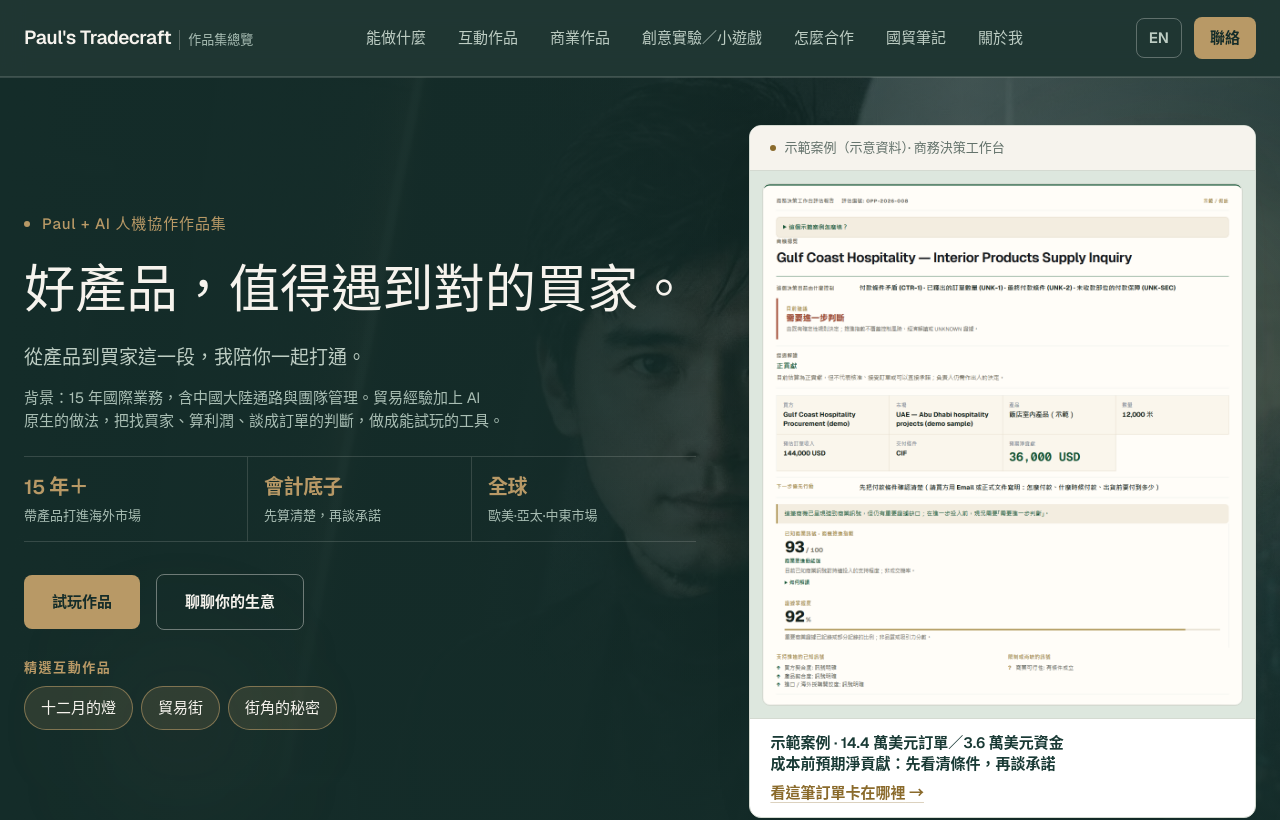
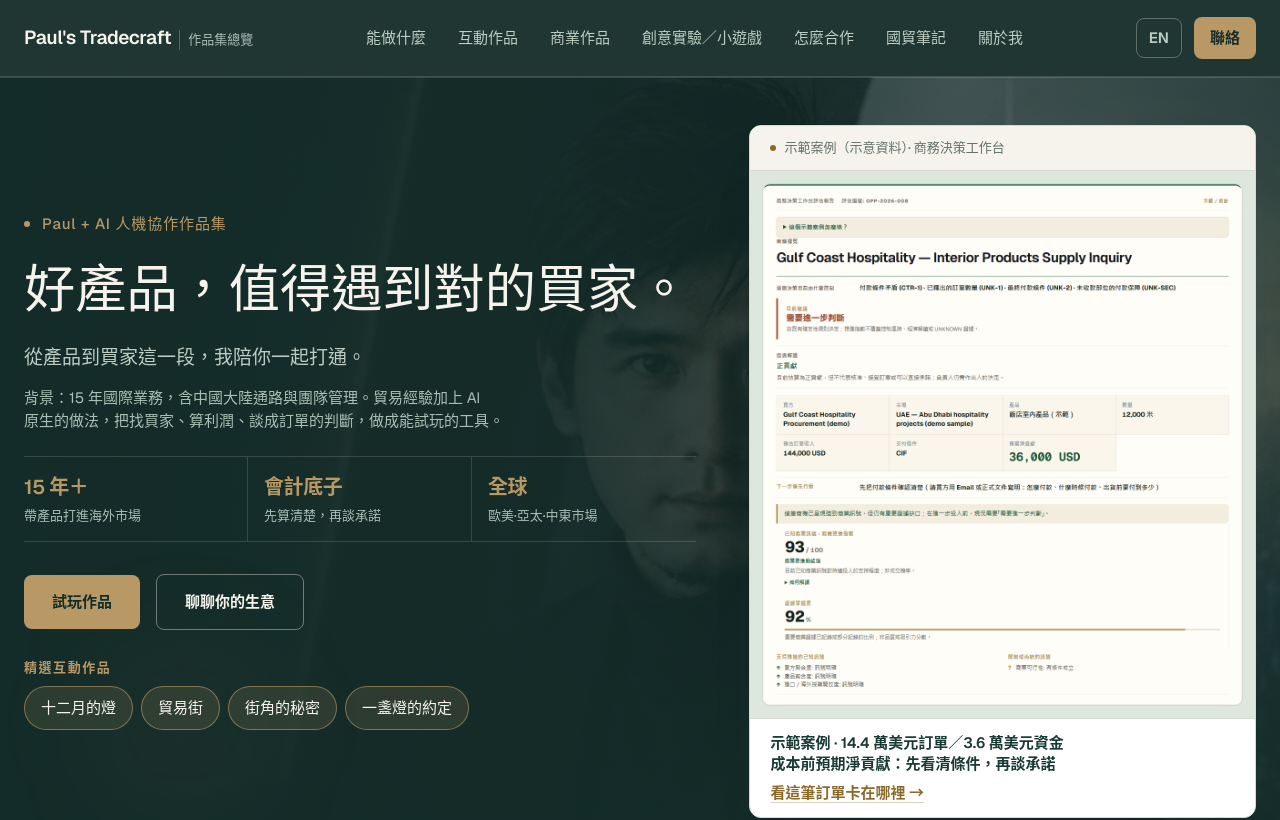
Before and after one commit to apchen1978/pauls-tradecraft, a React (Vite) app: page / in a window 1280 px wide. Shown: the top 820 px of the page. Built offline with nearby package versions, Linux system fonts and the light colour scheme.

Commit message:
一盞燈的約定: rebalance cover (smaller lamp, larger Diana/Yiyi on one table, mobile layout); add to homepage Showcase as 4th work + featured chip

```diff
--- a/public/prototype/take-the-lantern-apart/index.html
+++ b/public/prototype/take-the-lantern-apart/index.html
@@ -29,6 +29,7 @@
 
   <main id="main">
     <div class="stage" id="stage">
+      <img class="cover-cast yiyi" id="cover-yiyi" src="assets/yiyi-look-lamp.webp" alt="" width="480" height="720" decoding="async" data-alt="altYiyiCover">
       <div class="lamp-wrap" id="lamp-wrap">
         <div class="lamp" id="lamp" data-angle="f" data-size="m" aria-hidden="true">
           <div class="floor-shadow" aria-hidden="true"></div>
@@ -42,11 +43,10 @@
           </div>
         </div>
         <div class="angle-dots" id="angle-dots" aria-hidden="true"><span data-angle="l"></span><span data-angle="f" class="on"></span><span data-angle="r"></span></div>
-        <img class="cover-cast yiyi" id="cover-yiyi" src="assets/yiyi-look-lamp.webp" alt="" width="480" height="720" decoding="async" data-alt="altYiyiCover">
-        <img class="cover-cast diana" id="cover-diana" src="assets/diana-ask.webp" alt="" width="480" height="720" decoding="async" data-alt="altDianaCover">
         <img class="mug" id="mug" src="assets/lamp-scale-ref.webp" alt="" width="800" height="800" aria-hidden="true">
         <img class="pack" id="pack" src="assets/pack-kraft.webp" alt="" width="600" height="600" aria-hidden="true">
       </div>
+      <img class="cover-cast diana" id="cover-diana" src="assets/diana-ask.webp" alt="" width="480" height="720" decoding="async" data-alt="altDianaCover">
     </div>
 
     <section class="screen" id="s0" data-screen="0" aria-labelledby="s0-title">
--- a/src/components/Showcase.jsx
+++ b/src/components/Showcase.jsx
@@ -19,7 +19,7 @@ export default function Showcase() {
         </h2>
         <p className="mt-5 max-w-[42ch] text-base leading-relaxed text-moss md:text-lg">{s.intro}</p>
         <p className="mt-3 max-w-[42ch] text-base leading-relaxed text-moss md:text-lg">{s.support}</p>
-        <ol className="mt-10 grid grid-cols-1 gap-6 sm:grid-cols-2 md:mt-14 lg:grid-cols-3 lg:gap-8">
+        <ol className="mt-10 grid grid-cols-1 gap-6 sm:grid-cols-2 md:mt-14 lg:gap-8 xl:grid-cols-4">
           {items.map((item) => (
             <li key={item.href} className="flex">
               <article className="flex w-full flex-col overflow-hidden rounded-[1.25rem] border-[2.5px] border-ink bg-bone">
--- a/src/demoLinks.js
+++ b/src/demoLinks.js
@@ -1,7 +1,7 @@
 // Carry the visitor's language into the bilingual commercial journey.
 // Unrelated experiments, downloads, and same-page anchors stay untouched.
 const BILINGUAL_DEMO = /^https:\/\/apchen1978\.github\.io\/(commercial-decision-desk|overseas-lead-discovery-demo|trade-profit-navigator-demo|quote-lens-demo)\//;
-const BILINGUAL_JOURNEY = /^\/prototype\/(ai-native-overseas-customer-roadmap|ai-native-commercial-conversion|decision-adversary|garage-rfq-workflow-001|three-days-of-quiet|one-container-12-steps|same-factory-different-buyer|worth-reading|teammate-type|code-words|trade-street|second-source-light-lesson|secrets-on-the-corner|garage-opportunity-reframing-002|factory-secret-menu)\/$/;
+const BILINGUAL_JOURNEY = /^\/prototype\/(ai-native-overseas-customer-roadmap|ai-native-commercial-conversion|decision-adversary|garage-rfq-workflow-001|three-days-of-quiet|one-container-12-steps|same-factory-different-buyer|worth-reading|teammate-type|code-words|trade-street|second-source-light-lesson|secrets-on-the-corner|take-the-lantern-apart|garage-opportunity-reframing-002|factory-secret-menu)\/$/;
 
 export function withDemoLang(url, lang) {
   if (typeof url !== "string" || !["zh", "en"].includes(lang)) return url;
--- a/src/i18n.jsx
+++ b/src/i18n.jsx
@@ -475,6 +475,21 @@ const dict = {
           imageRatio: "4 / 5",
           objectPosition: "center top",
         },
+        {
+          title: "一盞燈的約定",
+          tag: "示意玩具 · 雙語原型",
+          hook: "照片很美，卻沒說清楚燈要給誰用。陪千禧拆一盞燈，把心願講清楚。",
+          teaches: "教你：下單前，先把規格講好，也把還要確認的事列出來",
+          cta: "拆一盞燈",
+          boundary: "示意玩具，不是報價工具；不含真實價格、交期或認證判斷。",
+          href: "/prototype/take-the-lantern-apart/",
+          image: "/prototype/take-the-lantern-apart/assets/showcase-lantern-cover.webp",
+          imageAlt: "冬夜的工作室裡，戴安娜拿著燈罩和燈座端詳一盞燈",
+          imageWidth: 816,
+          imageHeight: 1020,
+          imageRatio: "4 / 5",
+          objectPosition: "center",
+        },
       ],
     },
     garage: {
@@ -1229,6 +1244,21 @@ const dict = {
           imageHeight: 1422,
           imageRatio: "4 / 5",
           objectPosition: "center top",
+        },
+        {
+          title: "A Lamp, As Promised · 一盞燈的約定",
+          tag: "Illustrative toy · bilingual prototype",
+          hook: "A lovely photo, but it never says who the lamp is for. Take a lamp apart with Chiensi and say clearly what you want.",
+          teaches: "Teaches: agree the spec before an order, and list what still needs confirming",
+          cta: "Take it apart",
+          boundary: "A toy, not a quoting tool. No real prices, lead times or certification calls.",
+          href: "/prototype/take-the-lantern-apart/",
+          image: "/prototype/take-the-lantern-apart/assets/showcase-lantern-cover.webp",
+          imageAlt: "In a winter-night workshop, Diana studies a lamp shade and base",
+          imageWidth: 816,
+          imageHeight: 1020,
+          imageRatio: "4 / 5",
+          objectPosition: "center",
         },
       ],
     },
```
Also changed, not shown: public/prototype/take-the-lantern-apart/styles.css (+19 -5 lines), 1 other file (tests, documents, lock files or other folders).
